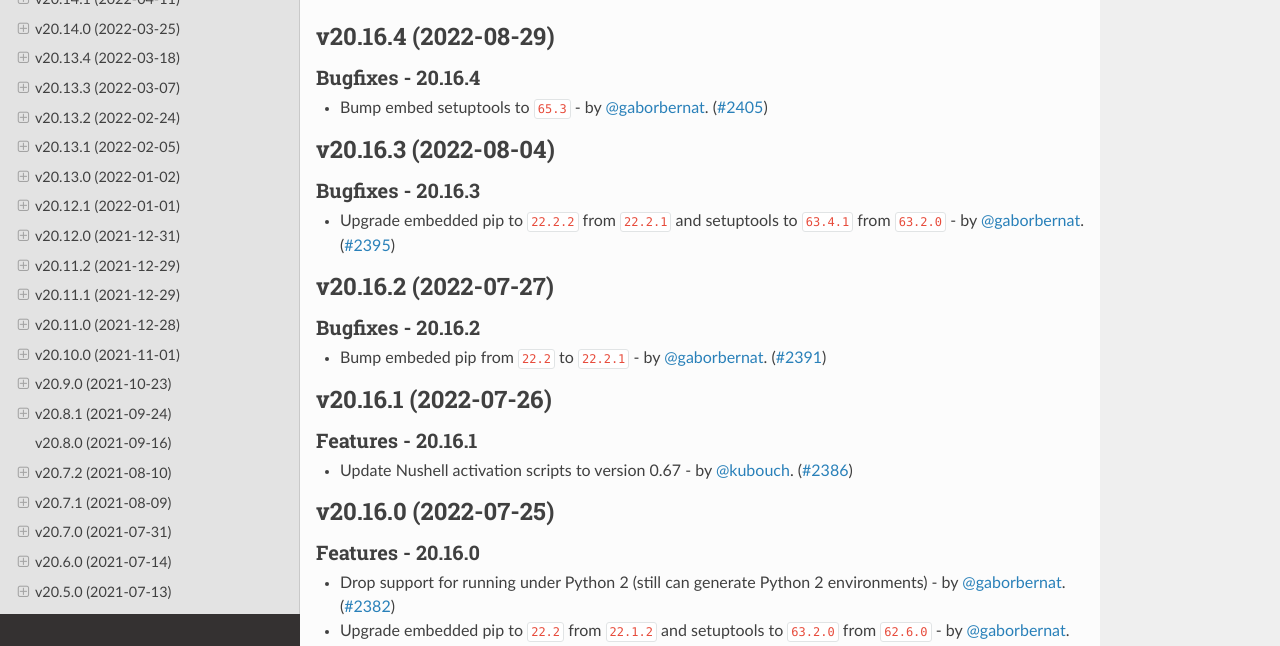
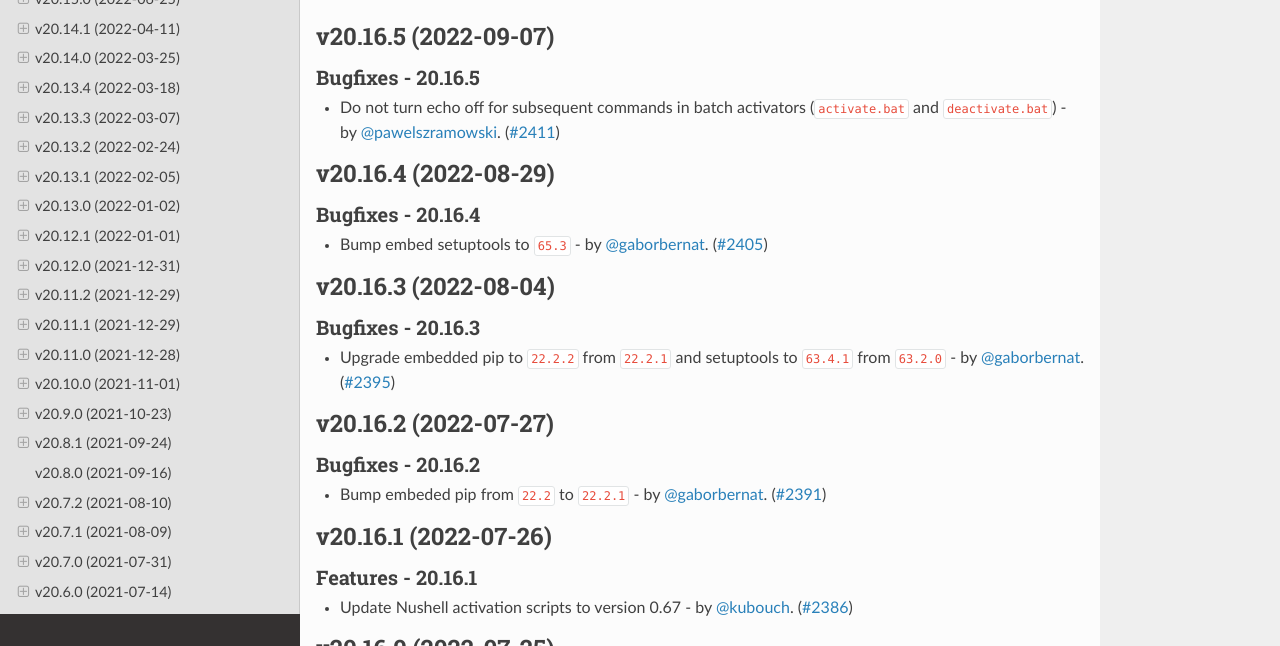
Before and after one commit to pypa/virtualenv, a Sphinx documentation site: the page built from docs/changelog.rst, in a window 1280 px wide and 900 px high, cut to the strip 254-900 px from the top of the window. Built offline with Sphinx 7.4.7 and the Read the Docs theme 2.0.0, drawn with Linux system fonts in a browser that asks for light colours; pages that are not in the unit, such as notebooks, are missing from menus; the version number could not be read and is left out; some of the changed text lies outside the part shown.

Commit message:
release 20.16.5

```diff
--- a/docs/changelog.rst
+++ b/docs/changelog.rst
@@ -4,6 +4,15 @@
 .. include:: _draft.rst
 
 .. towncrier release notes start
+
+v20.16.5 (2022-09-07)
+---------------------
+
+Bugfixes - 20.16.5
+~~~~~~~~~~~~~~~~~~
+- Do not turn echo off for subsequent commands in batch activators
+  (``activate.bat`` and ``deactivate.bat``) - by :user:`pawelszramowski`. (`#2411 <https://github.com/pypa/virtualenv/issues/2411>`_)
+
 
 v20.16.4 (2022-08-29)
 ---------------------
--- a/docs/changelog/2411.bugfix.rst
+++ /dev/null
@@ -1,2 +0,0 @@
-Do not turn echo off for subsequent commands in batch activators
-(``activate.bat`` and ``deactivate.bat``) - by :user:`pawelszramowski`.
```
